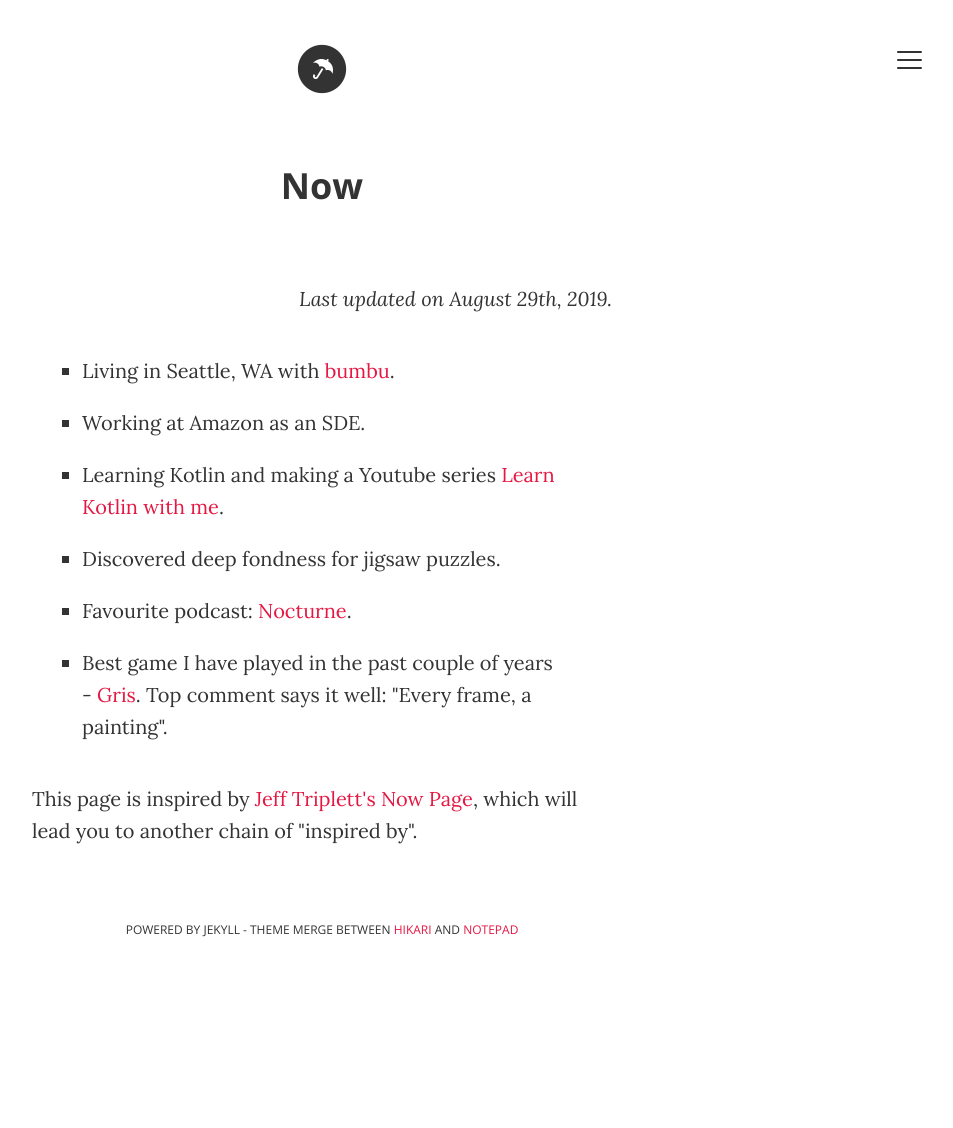
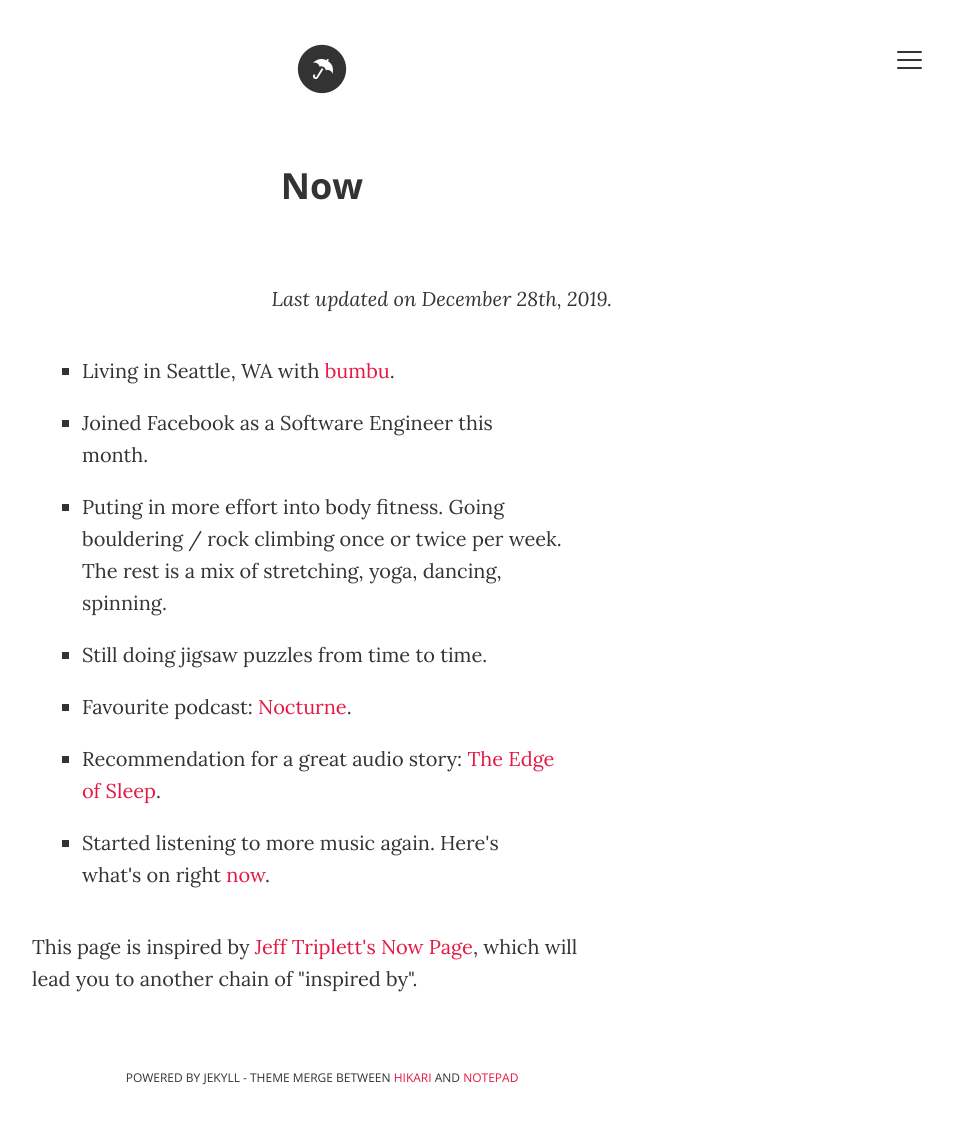
Before and after one commit to ana-balica/ana-balica.github.io, a Jekyll site: the page built from now.html, in a window 1280 px wide. Shown: the whole page, without its empty margins (318-1271 px from the left). Built offline with Jekyll 4.4.1, drawn with Linux system fonts in a browser that asks for light colours; comment, search, counter and statistics services are not loaded; before the commit the page ends 980 px from its top, so only the background shows below that.

Commit message:
Update now page

```diff
--- a/now.html
+++ b/now.html
@@ -6,14 +6,15 @@ description: "What I'm doing now"
 ---
 <div class="posts custom-page-container">
   <h1>Now</h1>
-  <p class="last-updated"><em>Last updated on August 29th, 2019.</em></p>
+  <p class="last-updated"><em>Last updated on December 28th, 2019.</em></p>
   <ul class="now-list">
       <li>Living in Seattle, WA with <a href="https://bumbu.me/" target="_blank">bumbu</a>.</li>
-      <li>Working at Amazon as an SDE.</li>
-      <li>Learning Kotlin and making a Youtube series <a href="https://www.youtube.com/playlist?list=PL_6_YrF4ZAJ-KDJfK5EIPsB_0HoHZFn3e">Learn Kotlin with me</a>.</li>
-      <li>Discovered deep fondness for jigsaw puzzles.</li>
+      <li>Joined Facebook as a Software Engineer this month.</li>
+      <li>Puting in more effort into body fitness. Going bouldering / rock climbing once or twice per week. The rest is a mix of stretching, yoga, dancing, spinning.</li>
+      <li>Still doing jigsaw puzzles from time to time.</li>
       <li>Favourite podcast: <a href="https://nocturnepodcast.org/">Nocturne</a>.</li>
-      <li>Best game I have played in the past couple of years - <a href="https://store.steampowered.com/app/683320/GRIS/" target="_blank">Gris</a>. Top comment says it well: "Every frame, a painting".</li>
+      <li>Recommendation for a great audio story: <a href="https://www.qcodemedia.com/theedgeofsleep">The Edge of Sleep</a>.</li>
+      <li>Started listening to more music again. Here's what's on right <a href="https://open.spotify.com/album/34hrDcvF6cVfSKS70c25Xn?si=SCF10GCASce2F4uAzSGLfA">now</a>.</li>
   </ul>
 
   <p>This page is inspired by <a href="https://jefftriplett.com/now/" target='_blank'>Jeff Triplett's Now Page</a>, which will lead you to another chain of "inspired by".</p>
```
